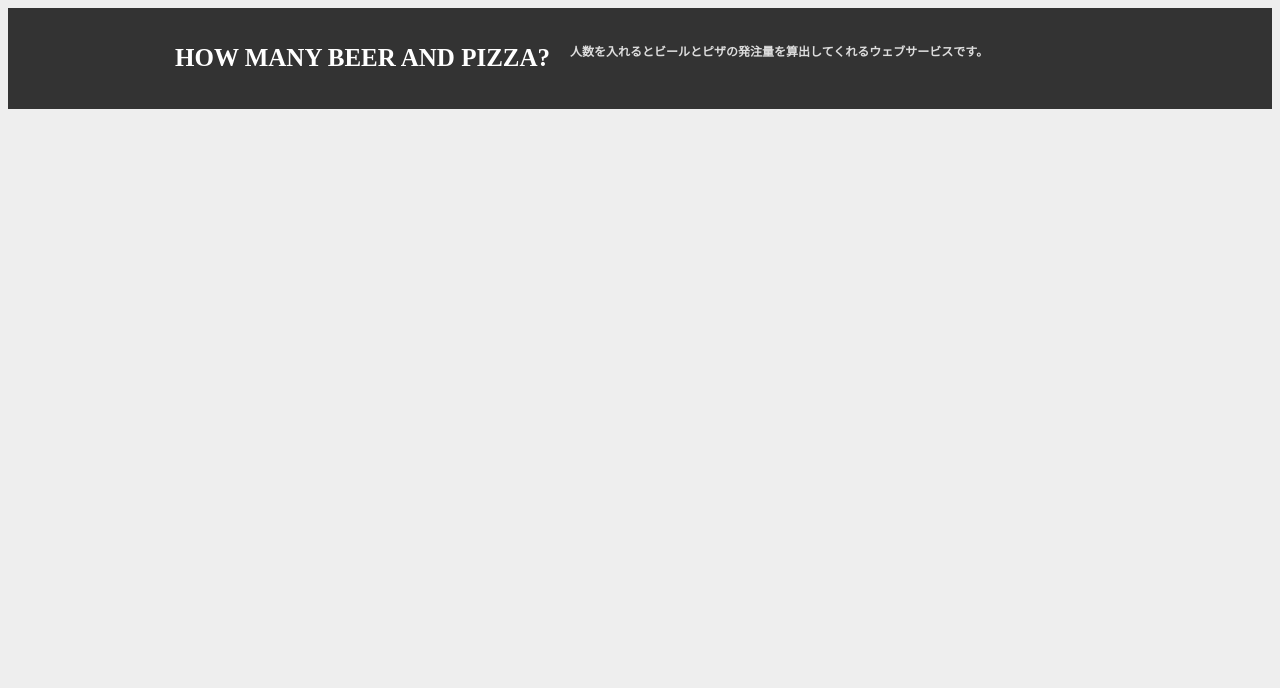
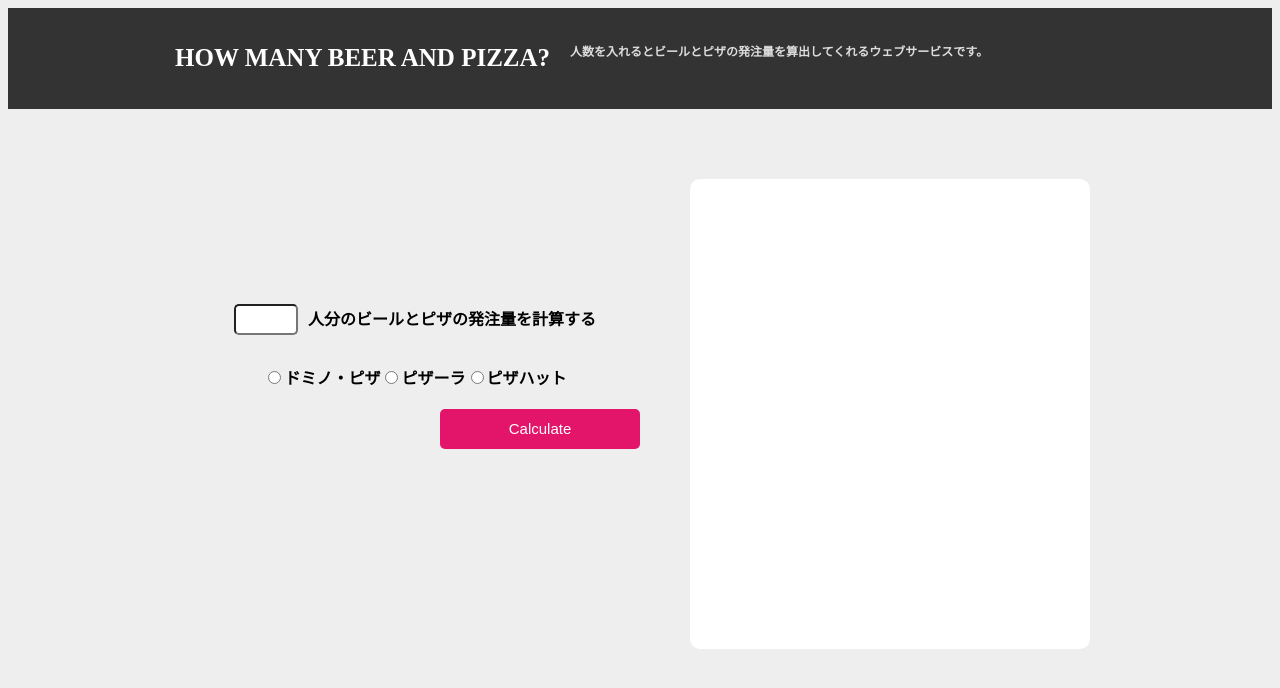
Before and after one commit to yandod/pizza, a React (Create React App) app in the folder ts-app/: page / in a window 1280 px wide. Shown: the top 688 px of the page. Built offline with nearby package versions, Linux system fonts and the light colour scheme.

Commit message:
wip checkin

```diff
--- a/ts-app/src/App.tsx
+++ b/ts-app/src/App.tsx
@@ -1,16 +1,23 @@
 import React from 'react';
-import logo from './logo.svg';
+import OrderBox from './OrderBox';
 import './App.css';
 
 function App() {
   return (
-    <div className="App">
-    <div id="header" className="clearfix">
+    <div id="container">
+      <div id="header" className="clearfix">
+          <div className="inner_container">
+              <h1 id="header_logo"><a href="/">HOW MANY BEER AND PIZZA?</a></h1>
+              <h3 id="header_about">人数を入れるとビールとピザの発注量を算出してくれるウェブサービスです。</h3>
+          </div>
+      </div>
+      <div id="content" className="clearfix">
         <div className="inner_container">
-            <h1 id="header_logo"><a href="/">HOW MANY BEER AND PIZZA?</a></h1>
-            <h3 id="header_about">人数を入れるとビールとピザの発注量を算出してくれるウェブサービスです。</h3>
+          <OrderBox/>
+          <div id="result_area">
+          </div>
         </div>
-    </div>
+      </div>
     </div>
   );
 }
--- /dev/null
+++ b/ts-app/src/OrderBox.tsx
@@ -0,0 +1,23 @@
+import React from 'react';
+
+class OrderBox extends React.Component {
+    render(): React.ReactNode {
+        return (
+            <div id="form_area">
+                <p id="input_box">
+                    <input type="text" name="q" id="q"/>人分のビールとピザの発注量を計算する
+                </p>
+                <p id="brand_box">
+                    <input type="radio" name="b" value="domino"/>ドミノ・ピザ
+                    <input type="radio" name="b" value="pizzala"/>ピザーラ
+                    <input type="radio" name="b" value="pizzahut"/>ピザハット
+                </p>
+                <p id="submit_box">
+                    <input type="button" id="submit_button" value="Calculate"/>
+                </p>
+            </div>
+        );
+    }
+}
+
+export default OrderBox;
```
Also changed, not shown: ts-app/public/index.html (+0 -10 lines).
